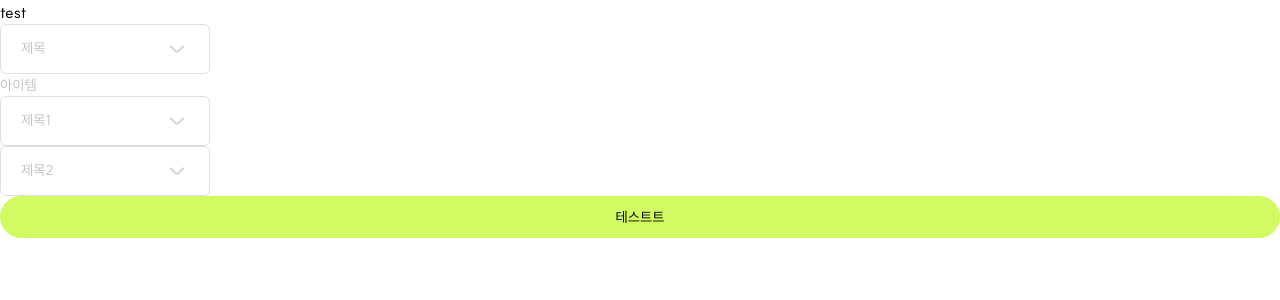
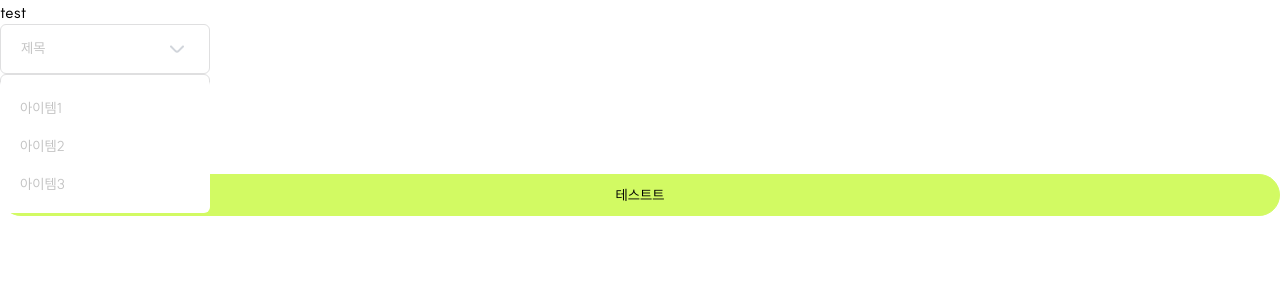
Before and after one commit to muzi55/didit, a Next.js app: page / in a window 1280 px wide. Both pictures are taken after a click on the button "제목". Shown: the top 300 px of the page. Built offline with nearby package versions, Linux system fonts and the light colour scheme.

Commit message:
feat: selectbox 스타일링 및 아이템 여백,  포지션 설정
아이템 포지션 속성 추가
아이템 상하단 여백 추가

```diff
--- a/src/app/_components/common/selectbox/SelectBox.tsx
+++ b/src/app/_components/common/selectbox/SelectBox.tsx
@@ -1,5 +1,4 @@
-"use client";
-import React, { useState } from "react";
+import { useState } from "react";
 
 import { icons } from "@/shared/libs/common/icons";
 
@@ -7,24 +6,29 @@ interface SelectBoxProps {
 	title: string;
 	children: React.ReactNode;
 }
+
 export default function SelectBox({ title, children }: SelectBoxProps) {
 	const [open, setOpen] = useState<boolean>(false);
 
 	// useEffect(() => {
-	// 	return () => setOpen(false);
+	// return () => setOpen(false);
 	// }, []);
 
 	return (
-		<div className="text-textColor-secondary text-bodySmall400">
+		<div className="relative text-textColor-secondary text-bodySmall400 w-[210px]">
 			<button
 				onClick={() => setOpen(!open)}
-				className="w-[210px] px-[20px] py-[12px] flex justify-between border border-stroke rounded-md"
+				className="w-inherit px-[20px] py-[12px] flex justify-between border border-stroke rounded-md"
 			>
 				<p>{title}</p>
 				<span className="rotate-180">{icons.angleUp}</span>
 			</button>
 
-			{open && children}
+			{open && (
+				<ul className="w-[210px] absolute left-0 bottom-[-5px] translate-y-full bg-white z-10 py-[10px] rounded-md">
+					{children}
+				</ul>
+			)}
 		</div>
 	);
 }
--- a/src/app/_components/common/selectbox/SelectBoxItem.tsx
+++ b/src/app/_components/common/selectbox/SelectBoxItem.tsx
@@ -1,5 +1,22 @@
+"use client";
 import React from "react";
 
-export default function SelectBoxItem() {
-	return <li className="w-full px-[20px] py-[8px]">SelectBoxItem</li>;
+interface SelectBoxItemProps {
+	children: React.ReactNode;
+	onClick: () => void;
 }
+export default function SelectBoxItem({
+	children,
+	onClick,
+}: SelectBoxItemProps) {
+	return (
+		<li className="w-inherit">
+			<button
+				className="block text-start w-full px-[20px] py-[8px] hover:bg-gray-2 hover:text-textColor transition-colors duration-300 cursor-pointer"
+				onClick={onClick}
+			>
+				{children}
+			</button>
+		</li>
+	);
+}
--- a/src/app/page.tsx
+++ b/src/app/page.tsx
@@ -2,12 +2,17 @@
 
 import Button from "./_components/common/Button";
 import SelectBox from "./_components/common/selectbox/SelectBox";
+import SelectBoxItem from "./_components/common/selectbox/SelectBoxItem";
 
 export default function Home() {
 	return (
 		<>
 			<div>test</div>
-			<SelectBox title={"제목"}>아이템</SelectBox>
+			<SelectBox title={"제목"}>
+				<SelectBoxItem onClick={() => {}}>아이템1</SelectBoxItem>
+				<SelectBoxItem onClick={() => {}}>아이템2</SelectBoxItem>
+				<SelectBoxItem onClick={() => {}}>아이템3</SelectBoxItem>
+			</SelectBox>
 			<SelectBox title={"제목1"}>아이템</SelectBox>
 			<SelectBox title={"제목2"}>아이템</SelectBox>
 			<Button
```
